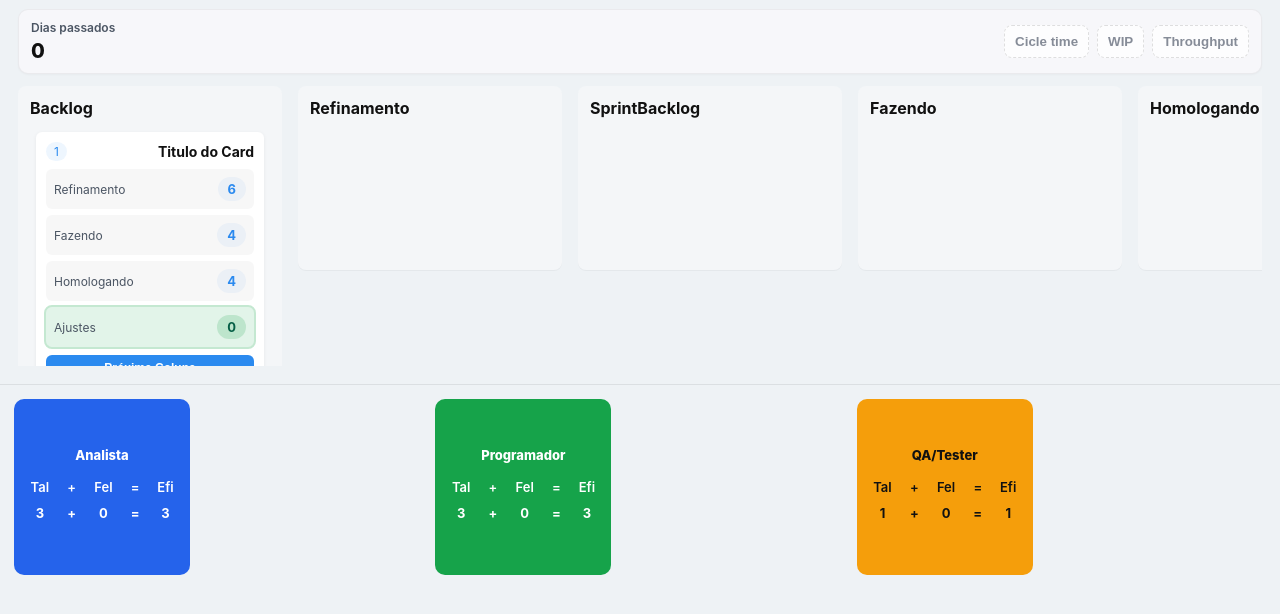
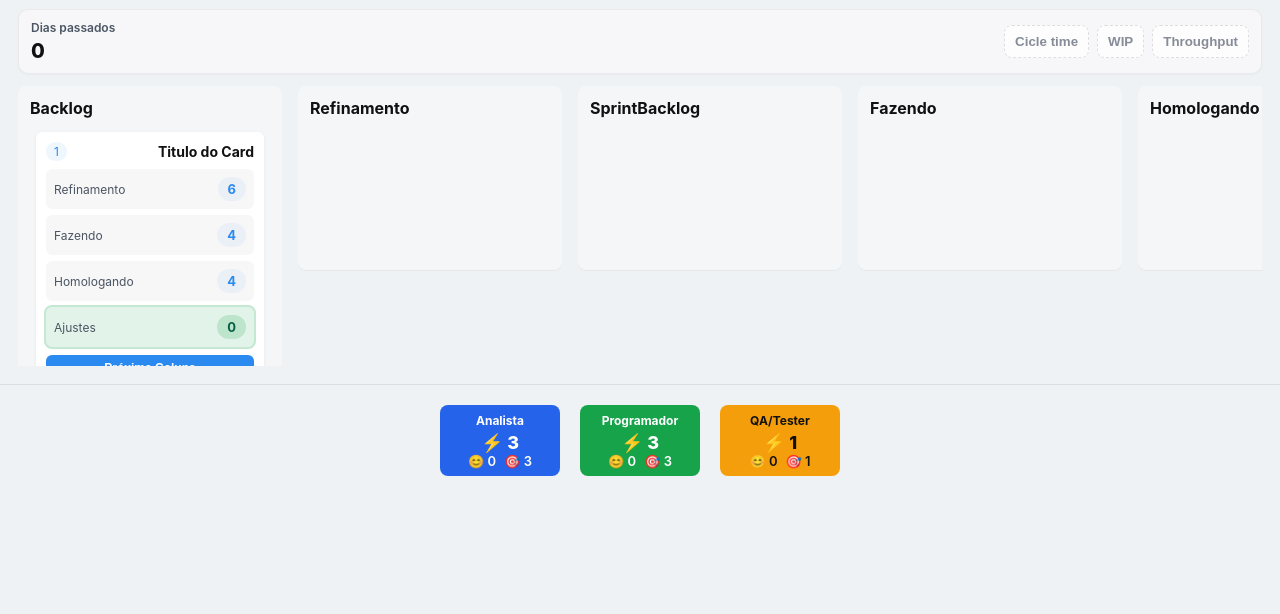
Before and after one commit to journalindoor/kanban-rony-game, a website: page index.html in a window 1280 px wide. Shown: the part 96-710 px from the top of the page. Drawn offline with Linux system fonts and the light colour scheme.

Commit message:
Ajuste de layout: Troca do texto do team dev por emojis

```diff
--- a/css/styles.css
+++ b/css/styles.css
@@ -66,40 +66,58 @@ h1{margin:0 0 12px 0;font-size:20px}
   height:40vh;
   width:100%;
   display:grid;
-  grid-template-columns: repeat(auto-fit, minmax(110px, 1fr));
-  gap:12px;
-  padding:14px;
+  grid-template-columns: repeat(auto-fit, minmax(90px, 120px));
+  gap:20px;
+  padding:20px;
   box-sizing:border-box;
   border-top:1px solid rgba(0,0,0,0.08);
   overflow-y:auto;
   align-content:start;
+  justify-content:center;
 }
 
 
 .card .role{
   aspect-ratio:auto;
-  width:88px;
-  height:40px;
+  width:80px;
+  height:auto;
+  min-height:42px;
+  margin-top:8px;
+  padding:4px 6px;
 }
 
 .role{
-  aspect-ratio: 1 / 1;   /* 🔥 mantém quadrado */
-  width:100%;
-  min-width:110px;
-  max-width:160px;
+  min-width:90px;
+  max-width:120px;
+  aspect-ratio:auto;
 
   display:flex;
   flex-direction:column;
   align-items:center;
   justify-content:center;
+  gap:4px;
 
-  padding:8px;
-  border-radius:10px;
+  padding:8px 10px;
+  border-radius:8px;
   font-weight:700;
   cursor:grab;
   user-select:none;
 
   transition:transform 0.15s ease;
+}
+
+/* Responsive adjustments */
+@media (max-width:800px){
+  .roles-area{
+    grid-template-columns: repeat(auto-fit, minmax(85px, 1fr));
+    gap:16px;
+    padding:16px;
+  }
+
+  .role{
+    min-width:85px;
+    padding:6px 8px;
+  }
 }
 
 .role:hover{
@@ -111,8 +129,6 @@ h1{margin:0 0 12px 0;font-size:20px}
 .role[data-role^="QA/Tester"]{background:#f59e0b;color:#111}
 .role.role-attached{opacity:0.95;cursor:grab;border:2px solid rgba(0,0,0,0.06)}
 .role.dragging-role{opacity:0.6}
-
-.card .role{width:88px;height:40px;margin-top:8px}
 
 /* Next column button */
 .next-column-btn{
@@ -132,16 +148,74 @@ h1{margin:0 0 12px 0;font-size:20px}
   background:#1d6ac7;
 }
 
-/* Compact view when role is inside a card: show only title and eficiencia */
-.card .role{display:flex;flex-direction:column;align-items:center;justify-content:center;padding:6px;gap:4px}
-.card .role .role-name{font-size:12px;font-weight:700;margin:0;white-space:normal;text-overflow:ellipsis;text-align:center}
-.card .role .role-table{margin:0}
-.card .role .role-table tr:first-child{display:none}
-.card .role .role-table td{display:none}
-.card .role .role-table td:last-child{display:block;font-weight:800;font-size:14px;padding-top:2px}
+/* Role stats container */
+.role-stats{
+  display:flex;
+  flex-direction:column;
+  align-items:center;
+  gap:3px;
+  width:100%;
+}
 
-.role-name{font-size:13px;font-weight:800;margin-bottom:6px;text-align:center}
-.role-table{font-size:13px}
+/* Main stat (Eficiência) */
+.role-stat-main{
+  font-size:18px;
+  font-weight:800;
+  line-height:1;
+  text-align:center;
+}
+
+/* Secondary stats row (Felicidade + Talento) */
+.role-stat-secondary{
+  display:flex;
+  gap:8px;
+  font-size:13px;
+  font-weight:600;
+  justify-content:center;
+  align-items:center;
+}
+
+.role-stat-item{
+  display:inline-flex;
+  align-items:center;
+  gap:2px;
+  line-height:1;
+}
+
+/* Compact view when role is inside a card */
+.card .role{
+  display:flex;
+  flex-direction:column;
+  align-items:center;
+  justify-content:center;
+  gap:2px;
+}
+
+.card .role .role-name{
+  font-size:10px;
+  font-weight:700;
+  margin:0;
+  white-space:nowrap;
+  text-overflow:ellipsis;
+  text-align:center;
+  opacity:0.85;
+}
+
+.card .role .role-stat-main{
+  font-size:16px;
+}
+
+.card .role .role-stat-secondary{
+  font-size:11px;
+  gap:6px;
+}
+
+.role-name{
+  font-size:12px;
+  font-weight:700;
+  text-align:center;
+  margin-bottom:2px;
+}
 
 /* Role title wrapper for title + remove button */
 .role-title-wrapper{
@@ -193,12 +267,7 @@ h1{margin:0 0 12px 0;font-size:20px}
   margin-bottom:2px;
 }
 
-/* role table styling */
-.role-table{width:100%;border-collapse:collapse;text-align:center;font-size:13px;margin-top:6px}
-.role-table th{font-weight:600;padding:4px}
-.role-table td{padding:6px;font-weight:700}
-
-/* game layout styling */
+/* Game layout */
 .game-layout{width:100vw;height:100vh;overflow:hidden;}
 
 /* Top controls (Start/Reset) under the title */
--- a/src/roleModel.js
+++ b/src/roleModel.js
@@ -58,48 +58,38 @@
       removeBtn.setAttribute('data-role-name', role.name)
       titleWrapper.appendChild(removeBtn)
 
-      // build a 2-row table: header "Tal + Fel = Efi" and values row
-      const table = document.createElement('table')
-      table.className = 'role-table'
-      const headerRow = document.createElement('tr')
-      const headers = ['Tal','+','Fel','=','Efi']
-      if(!Array.isArray(headers)){
-        console.warn('role headers not an array', headers)
-      } else {
-        for(let i=0;i<headers.length;i++){
-          const th = document.createElement('th')
-          th.textContent = headers[i]
-          headerRow.appendChild(th)
-        }
-      }
-      const valuesRow = document.createElement('tr')
-      // Tal
-      const tdTal = document.createElement('td')
-      tdTal.textContent = role.talentoNatural
-      valuesRow.appendChild(tdTal)
-      // +
-      const tdPlus = document.createElement('td')
-      tdPlus.textContent = '+'
-      valuesRow.appendChild(tdPlus)
-      // Fel (with controls)
-      const tdFel = document.createElement('td')
-      tdFel.textContent = role.felicidade
-      valuesRow.appendChild(tdFel)
-      // =
-      const tdEq = document.createElement('td')
-      tdEq.textContent = '='
-      valuesRow.appendChild(tdEq)
-      // Efi
-      const tdEfi = document.createElement('td')
-      tdEfi.textContent = role.eficiencia
-      valuesRow.appendChild(tdEfi)
+      // Compact stats container with emojis
+      const statsContainer = document.createElement('div')
+      statsContainer.className = 'role-stats'
 
-      table.appendChild(headerRow)
-      table.appendChild(valuesRow)
+      // Eficiência (destaque principal)
+      const eficienciaDiv = document.createElement('div')
+      eficienciaDiv.className = 'role-stat-main'
+      eficienciaDiv.innerHTML = `⚡ ${role.eficiencia}`
+      eficienciaDiv.title = 'Eficiência'
+      statsContainer.appendChild(eficienciaDiv)
 
-      // append title and values table (felicidade is read-only via UI)
+      // Felicidade e Talento (linha secundária)
+      const secondaryDiv = document.createElement('div')
+      secondaryDiv.className = 'role-stat-secondary'
+
+      const felicidadeSpan = document.createElement('span')
+      felicidadeSpan.className = 'role-stat-item'
+      felicidadeSpan.innerHTML = `😊 ${role.felicidade}`
+      felicidadeSpan.title = 'Felicidade'
+
+      const talentoSpan = document.createElement('span')
+      talentoSpan.className = 'role-stat-item'
+      talentoSpan.innerHTML = `🎯 ${role.talentoNatural}`
+      talentoSpan.title = 'Talento Natural'
+
+      secondaryDiv.appendChild(felicidadeSpan)
+      secondaryDiv.appendChild(talentoSpan)
+      statsContainer.appendChild(secondaryDiv)
+
+      // append title and stats
       el.appendChild(titleWrapper)
-      el.appendChild(table)
+      el.appendChild(statsContainer)
     }
 
   // expose
```
